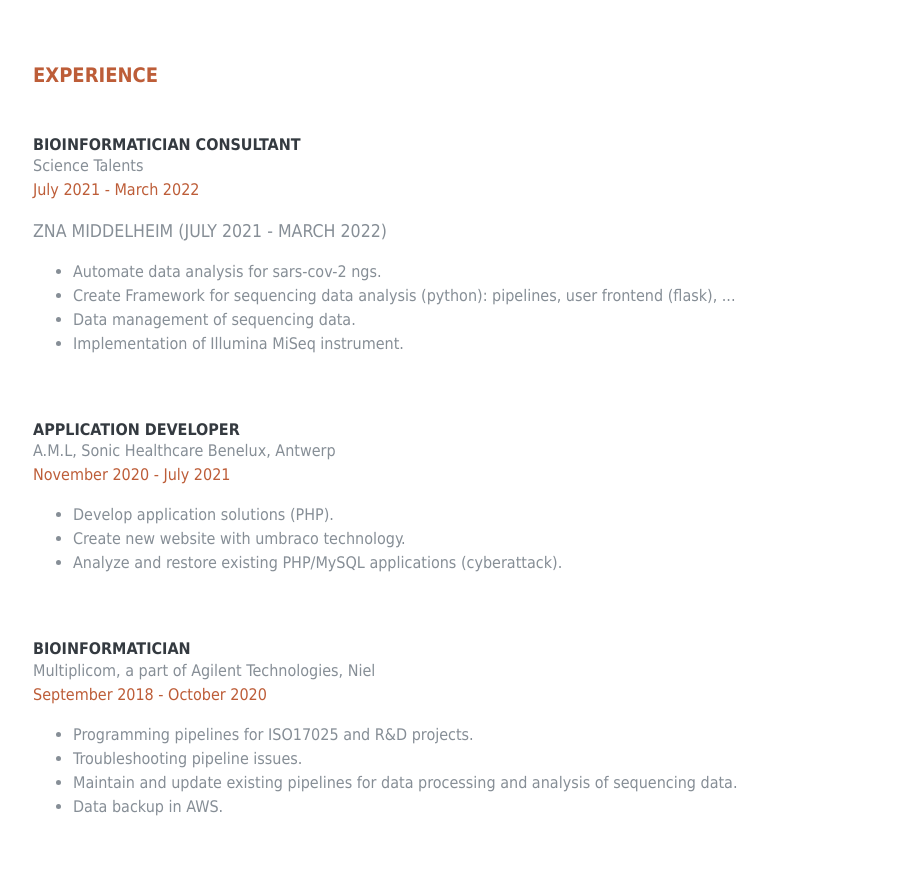
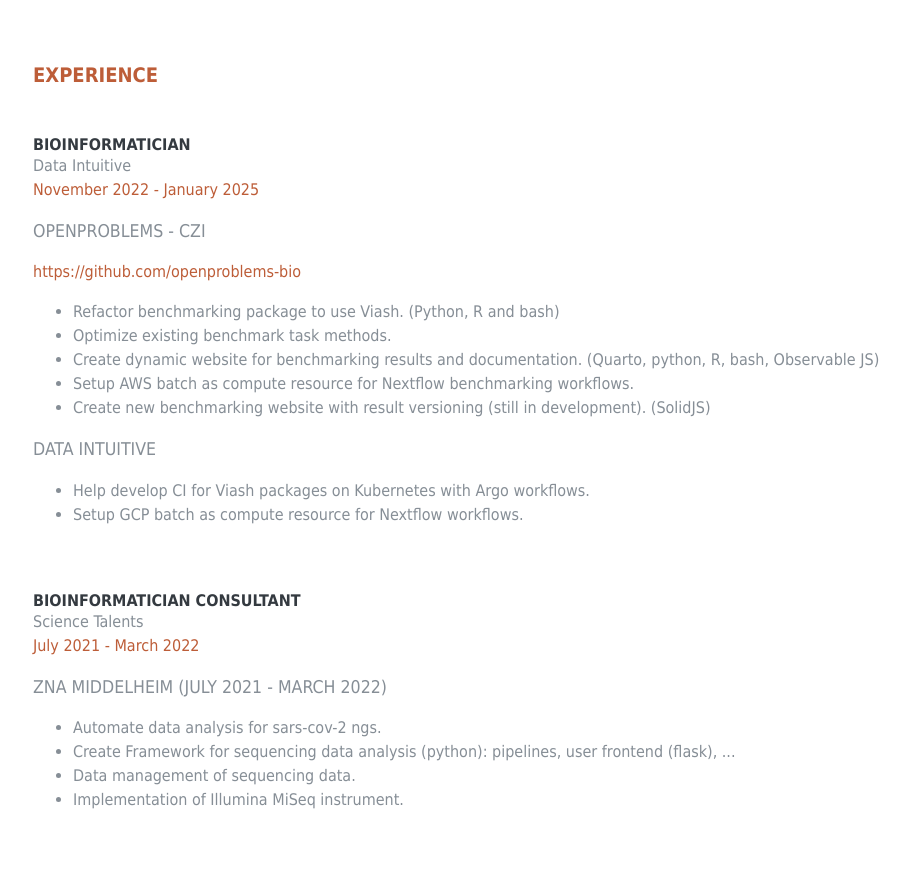
Before and after one commit to KaiWaldrant/kaiwaldrant.github.io, a plain HTML site: page index.html in a window 1280 px wide. Shown: the part 1760-2633 px from the top of the page, without its empty margins (302-1211 px from the left). Drawn offline with nearby package versions, Linux system fonts and the light colour scheme; a web font is replaced by a local one.

Commit message:
Update experience

```diff
--- a/index.html
+++ b/index.html
@@ -242,8 +242,53 @@
     </section>
 
     <section class="resume-section p-3 p-lg-5 d-flex flex-column" id="experience">
+
       <div class="my-auto">
         <h2 class="text-primary mb-5">Experience</h2>
+
+        <div class="resume-item d-flex flex-column flex-md-row mb-5">
+          <div class="resume-content mr-auto">
+            <h3 class="mb-0">Bioinformatician</h3>
+            <div class="">
+              Data Intuitive
+            </div>
+            <div class="resume-date text-primary mb-3">
+              November 2022 - January 2025
+            </div>
+            <div class="subheading-2 mb-3">
+              OpenProblems - CZI
+            </div>
+            <p><a href="https://github.com/openproblems-bio">https://github.com/openproblems-bio</a></p>
+            <ul class="">
+              <li class="list-item">
+                Refactor benchmarking package to use Viash. (Python, R and bash)
+              </li>
+              <li class="list-item">
+                Optimize existing benchmark task methods.
+              </li>
+              <li class="list-item">
+                Create dynamic website for benchmarking results and documentation. (Quarto, python, R, bash, Observable JS)
+              </li>
+              <li class="list-item">
+                Setup AWS batch as compute resource for Nextflow benchmarking workflows.
+              </li>
+              <li class="list-item">
+                Create new benchmarking website with result versioning (still in development). (SolidJS)
+              </li>
+            </ul>
+            <div class="subheading-2 mb-3">
+              Data Intuitive
+            </div>
+            <ul class="">
+              <li class="list-item">
+                Help develop CI for Viash packages on Kubernetes with Argo workflows.
+              </li>
+              <li class="list-item">
+                Setup GCP batch as compute resource for Nextflow workflows.
+              </li>
+            </ul>
+          </div>
+        </div>
 
         <div class="resume-item d-flex flex-column flex-md-row mb-5">
           <div class="resume-content mr-auto">
```
